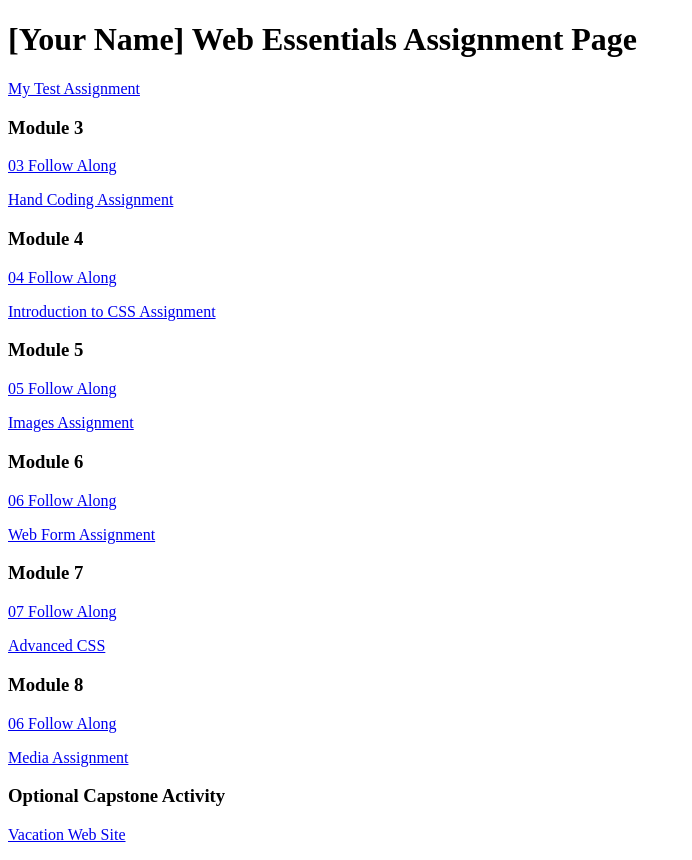
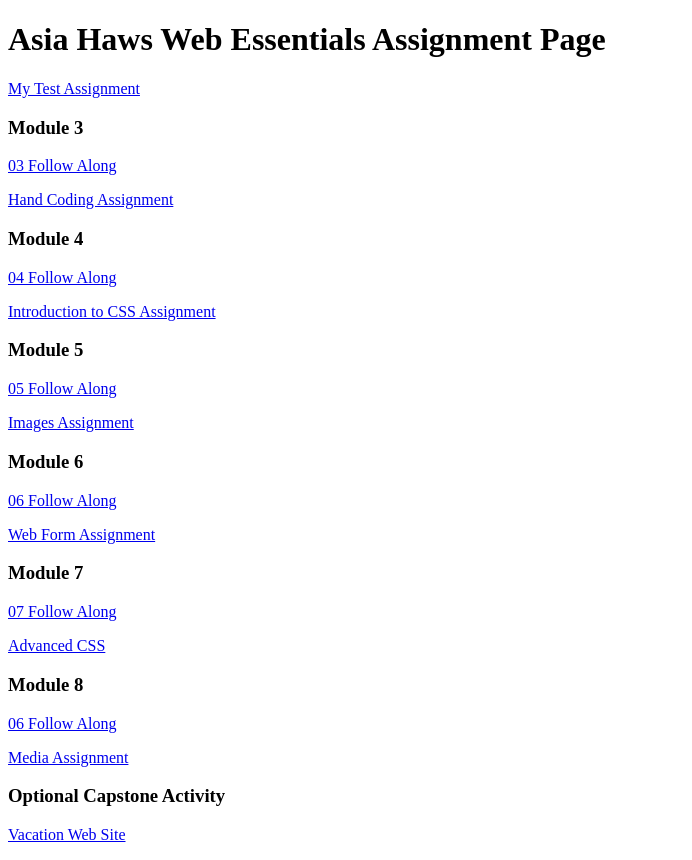
Before and after one commit to asiahaws1/dwdd1600, a plain HTML site: page index.html in a window 1280 px wide. Shown: the whole page, without its empty margins (0-692 px from the left). Drawn offline with Linux system fonts and the light colour scheme.

Commit message:
added my name

```diff
--- a/index.html
+++ b/index.html
@@ -6,7 +6,7 @@
 		<title>dwdd 1600 assignment list page</title>
 	</head>
 	<body>
-		<h1>[Your Name] Web Essentials Assignment Page</h1>
+		<h1>Asia Haws Web Essentials Assignment Page</h1>
 		<p><a href="01test">My Test Assignment</a></p>
 
 		<h3>Module 3</h3>
```
